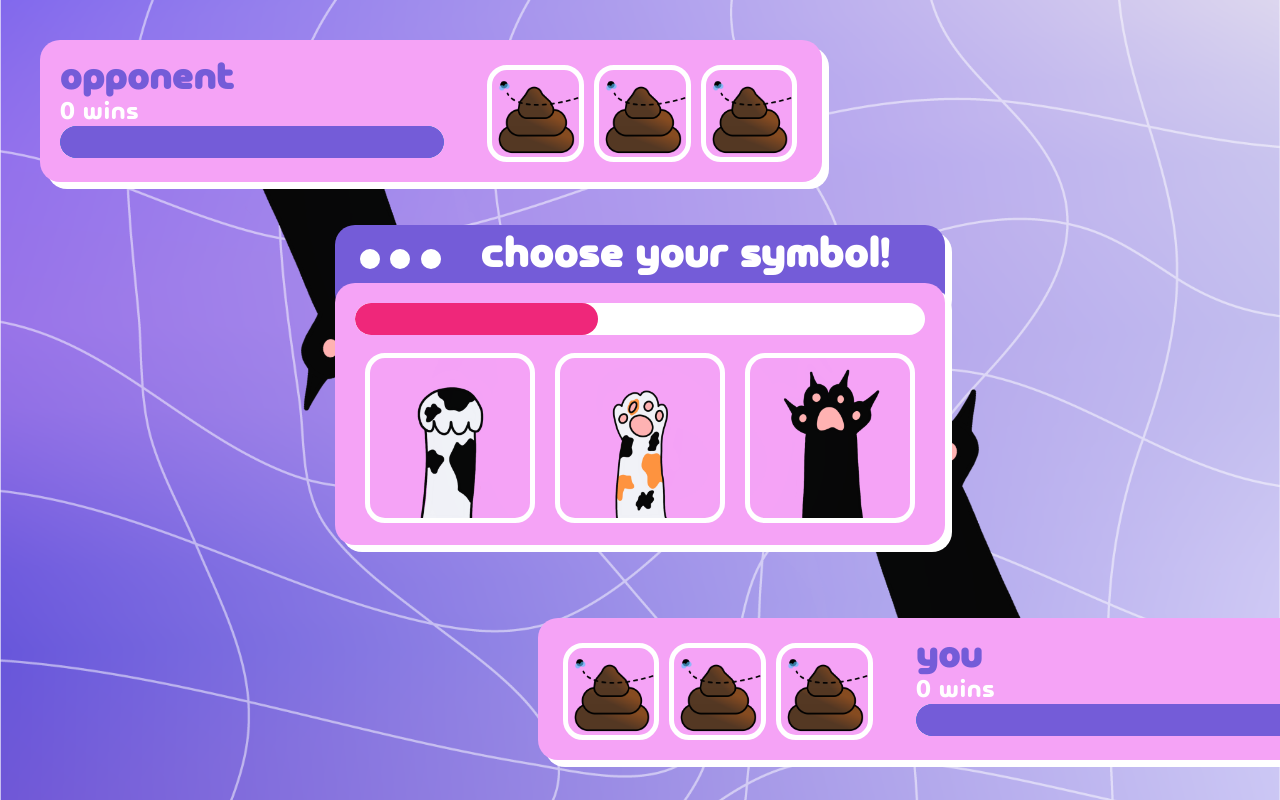
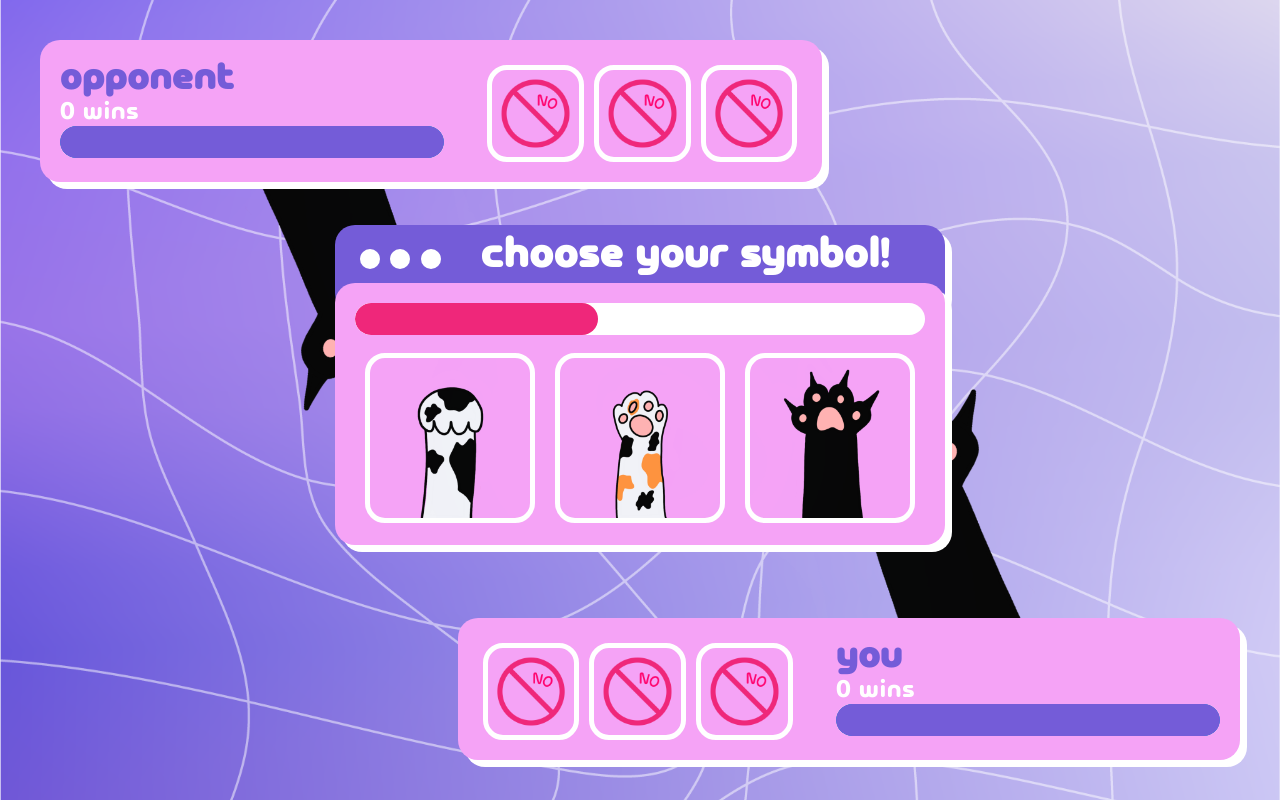
Before and after one commit to th-mayer/rock-paper-scissors, a Vue app in the folder frontend/: page /game in a window 1280 px wide. Built offline with nearby package versions, Linux system fonts and the light colour scheme; no server answers; sample sign-in values are in the browser's storage.

Commit message:
add multiple versions for empty item

```diff
--- a/frontend/src/components/Item.vue
+++ b/frontend/src/components/Item.vue
@@ -12,7 +12,7 @@ let onHover = ref(false);
 const item = reactive({
     names: ["Heavy Stone", "Sharp Paper", "Pointy Scissors", "Brittle Stone", "Soggy Paper", "Blunt Scissors", "Empty Slot"],
     symbols: ["Stone", "Paper", "Scissors"],
-    pictures: ["../../public/assets/rockdmg.png", "../../public/assets/paperdmg.png", "../../public/assets/scissorsdmg.png", "../../public/assets/rockdefense.png", "../../public/assets/paperdefense.png", "../../public/assets/scissorsdefense.png", "../../public/assets/empty.png"],
+    pictures: ["../../public/assets/rockdmg.png", "../../public/assets/paperdmg.png", "../../public/assets/scissorsdmg.png", "../../public/assets/rockdefense.png", "../../public/assets/paperdefense.png", "../../public/assets/scissorsdefense.png", "../../public/assets/empty2.png"],
     descriptionDmg1: "Equipped person deals ",
     descriptionDmg2: " times the damage when winning with ",
     descriptionPro1: "Equipped person receives only ",
--- a/frontend/src/views/game/Game.vue
+++ b/frontend/src/views/game/Game.vue
@@ -123,7 +123,6 @@ watchEffect(() => {
 .player-row{
   display: flex;
   height: 15vh;
-  width: 100vw;
   margin: 5vh;
 }
 
```
Also changed, not shown: frontend/public/assets/empty1.png (added), frontend/public/assets/empty2.png (added).
